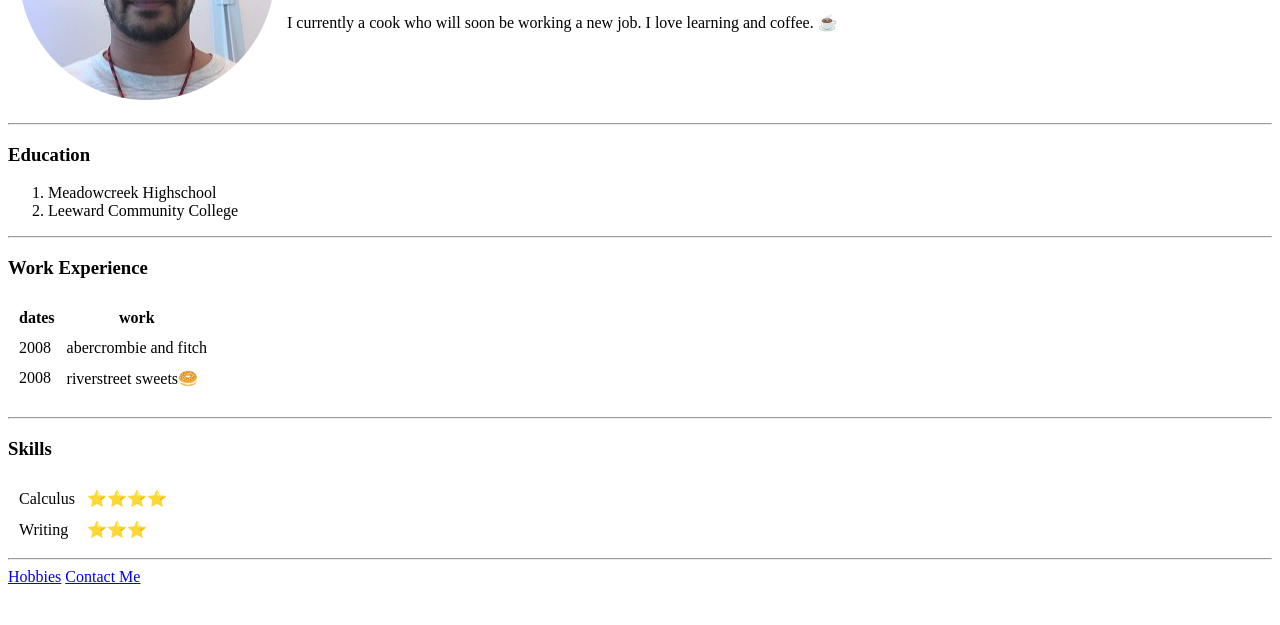
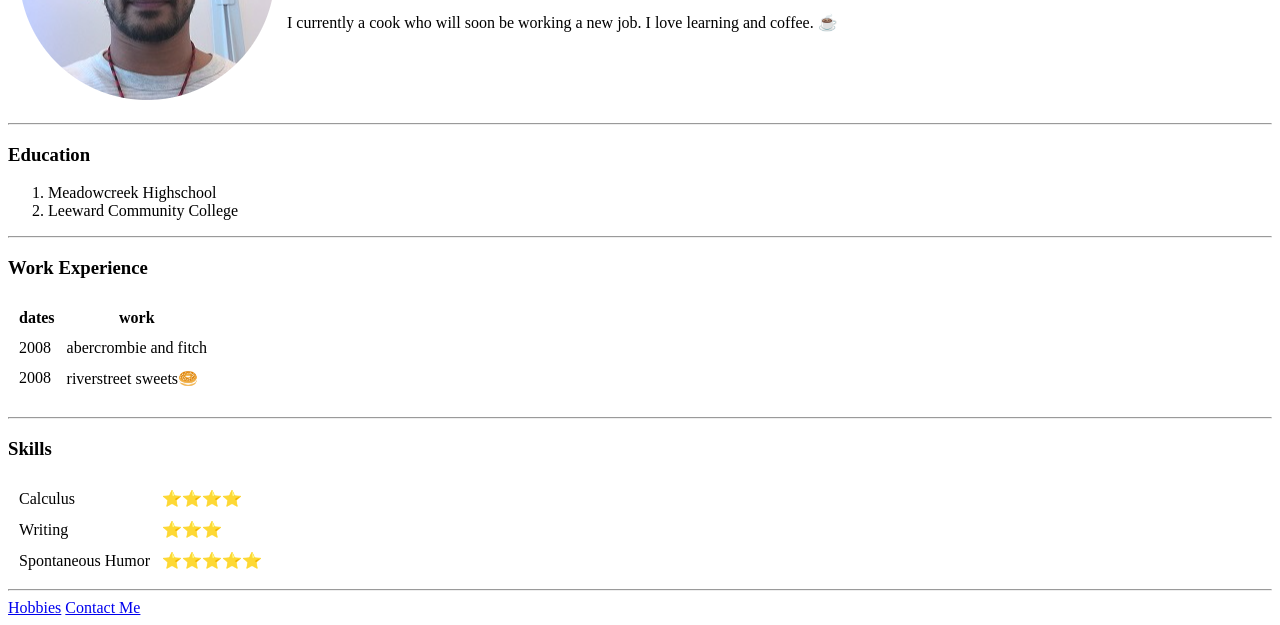
Before and after one commit to sqrlsauce/cv, a plain HTML site: page index.html in a window 1280 px wide. Shown: the part 175-800 px from the top of the page. Drawn offline with Linux system fonts and the light colour scheme.

Commit message:
Update index.html

```diff
--- a/index.html
+++ b/index.html
@@ -66,7 +66,14 @@
         ⭐⭐⭐
       </td>
     </tr>
-
+    <tr>
+      <td>
+        Spontaneous Humor
+      </td>
+      <td>
+        ⭐⭐⭐⭐⭐
+      </td>
+    </tr>
   </table>
   <hr>
     <a href="hobbies.html">Hobbies</a>
```
